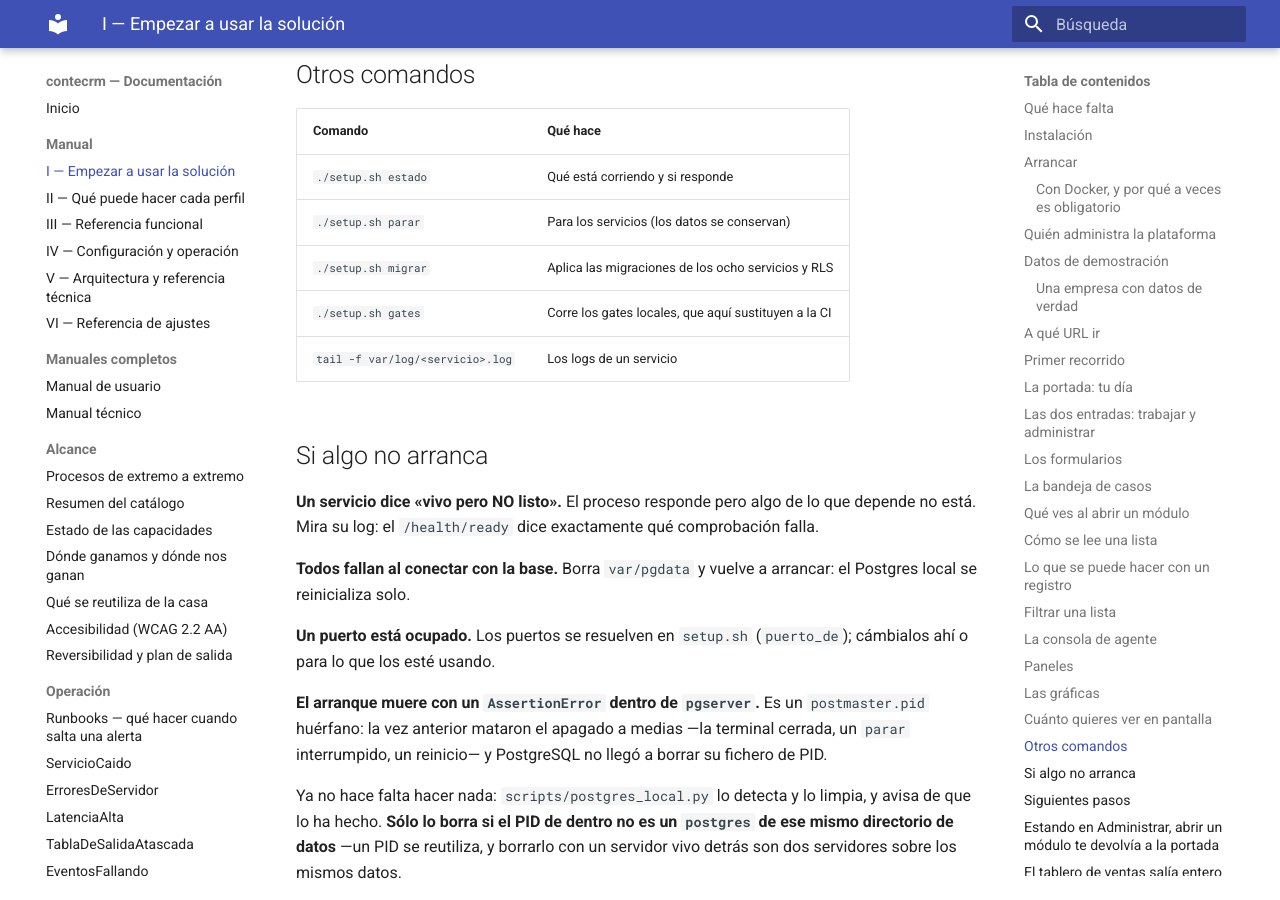
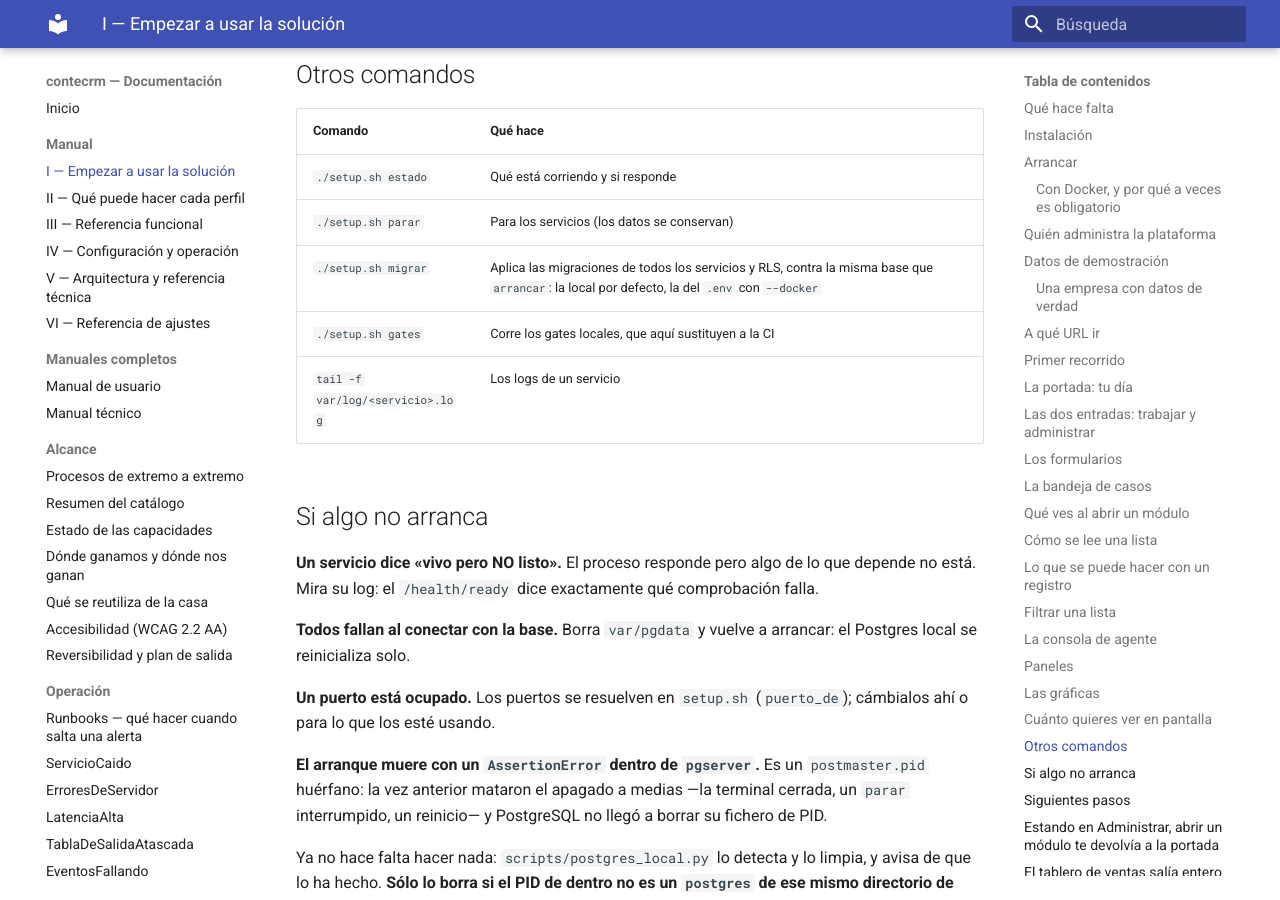
Before and after one commit to contecnova/contecrm, an MkDocs documentation site: the page built from docs/manual-1-empezar.md, in a window 1280 px wide and 900 px high, scrolled down 12773 px. Built offline with MkDocs 1.6.1 and Material for MkDocs 9.7.7, drawn with Linux system fonts in a browser that asks for light colours.

Commit message:
setup.sh migrar migra contra la misma base que arrancar
Iba siempre a la del .env (el Postgres de Docker, 5432) y en la instalación
local fallaba con «connection refused»: la única forma de migrar era volver a
arrancar. Ahora es local por defecto y la del .env con --docker, como arrancar.

Co-Authored-By: Claude Opus 5.5 <noreply@anthropic.com>

```diff
--- a/docs/manual-1-empezar.md
+++ b/docs/manual-1-empezar.md
@@ -575,7 +575,7 @@ curl -sX PUT http://localhost:8080/api/v1/mis-preferencias/ui_densidad \
 |---|---|
 | `./setup.sh estado` | Qué está corriendo y si responde |
 | `./setup.sh parar` | Para los servicios (los datos se conservan) |
-| `./setup.sh migrar` | Aplica las migraciones de los ocho servicios y RLS |
+| `./setup.sh migrar` | Aplica las migraciones de todos los servicios y RLS, contra la misma base que `arrancar`: la local por defecto, la del `.env` con `--docker` |
 | `./setup.sh gates` | Corre los gates locales, que aquí sustituyen a la CI |
 | `tail -f var/log/<servicio>.log` | Los logs de un servicio |
 
```
Also changed, not shown: 1 other file.
